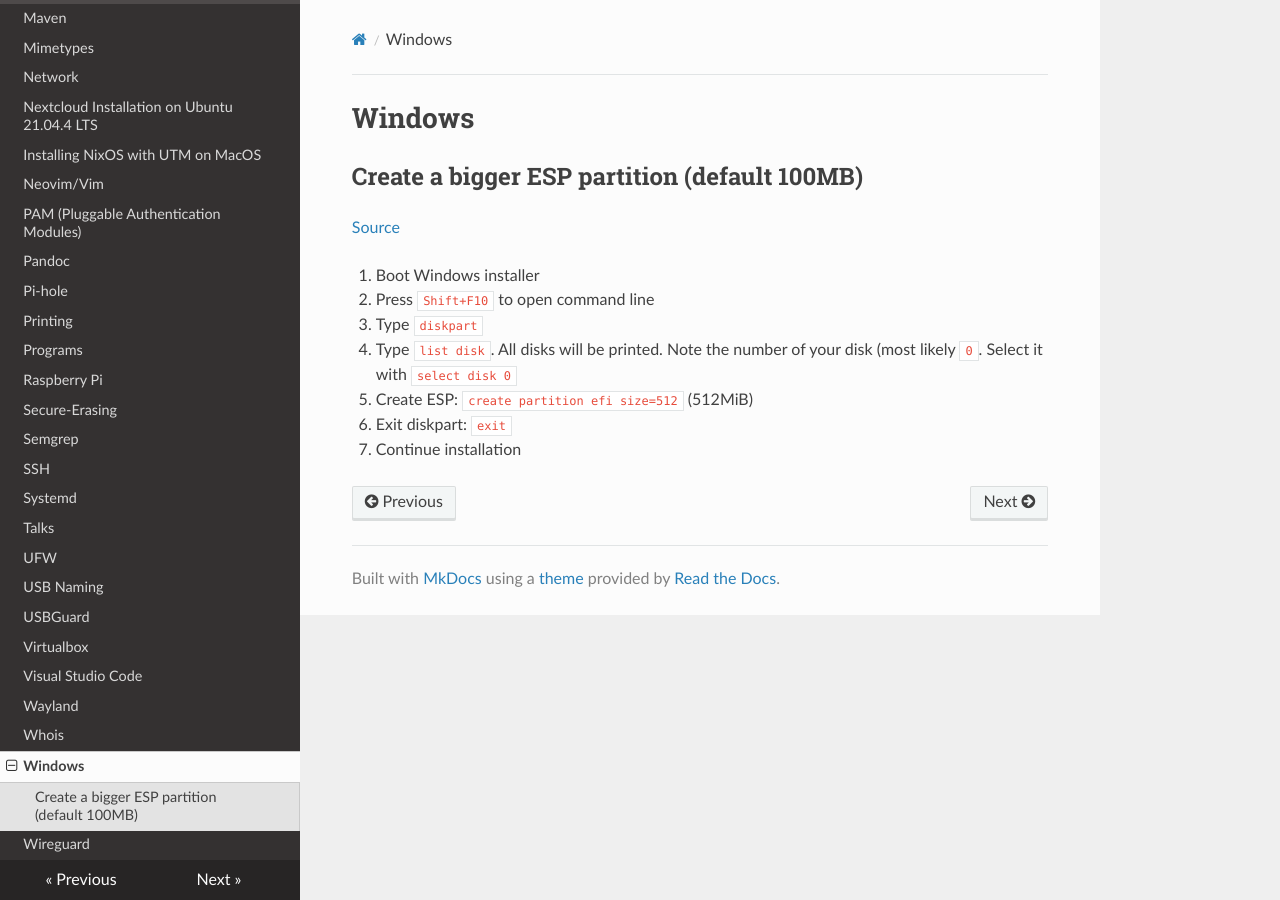
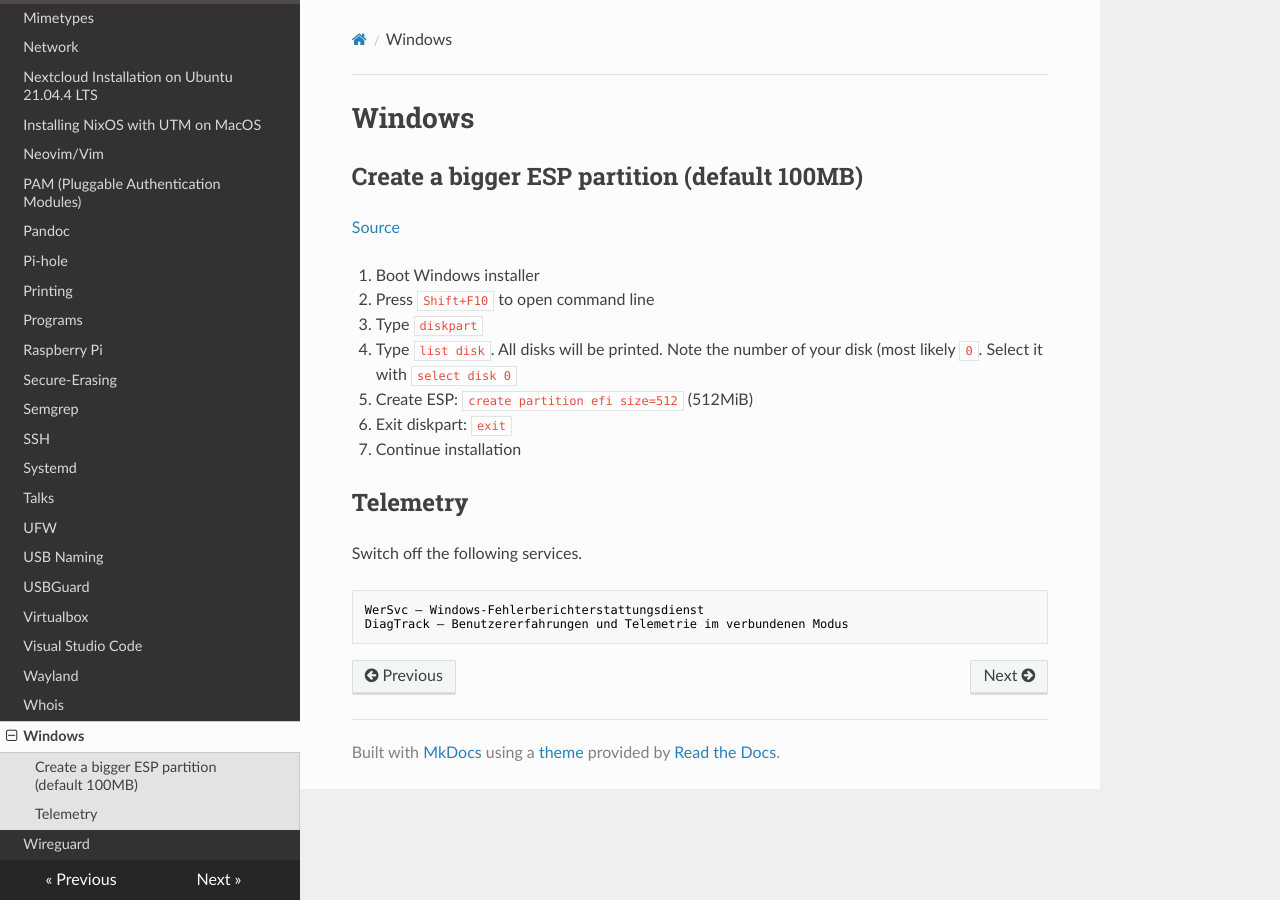
Before and after one commit to Maaxxs/wiki, an MkDocs documentation site: the page built from docs/windows.md, in a window 1280 px wide. Built offline with MkDocs 1.6.1, drawn with Linux system fonts in a browser that asks for light colours; nearby versions of some CDN libraries.

Commit message:
Add names of windows telemetry services.

````diff
--- a/docs/windows.md
+++ b/docs/windows.md
@@ -20,3 +11,13 @@ draft: false
 5. Create ESP: `create partition efi size=512` (512MiB)
 6. Exit diskpart: `exit`
 7. Continue installation
+
+
+## Telemetry
+
+Switch off the following services.
+
+```
+WerSvc — Windows-Fehlerberichterstattungsdienst
+DiagTrack — Benutzererfahrungen und Telemetrie im verbundenen Modus
+```
````
Also changed, not shown: other parts of docs/windows.md (+0 -9 lines).
